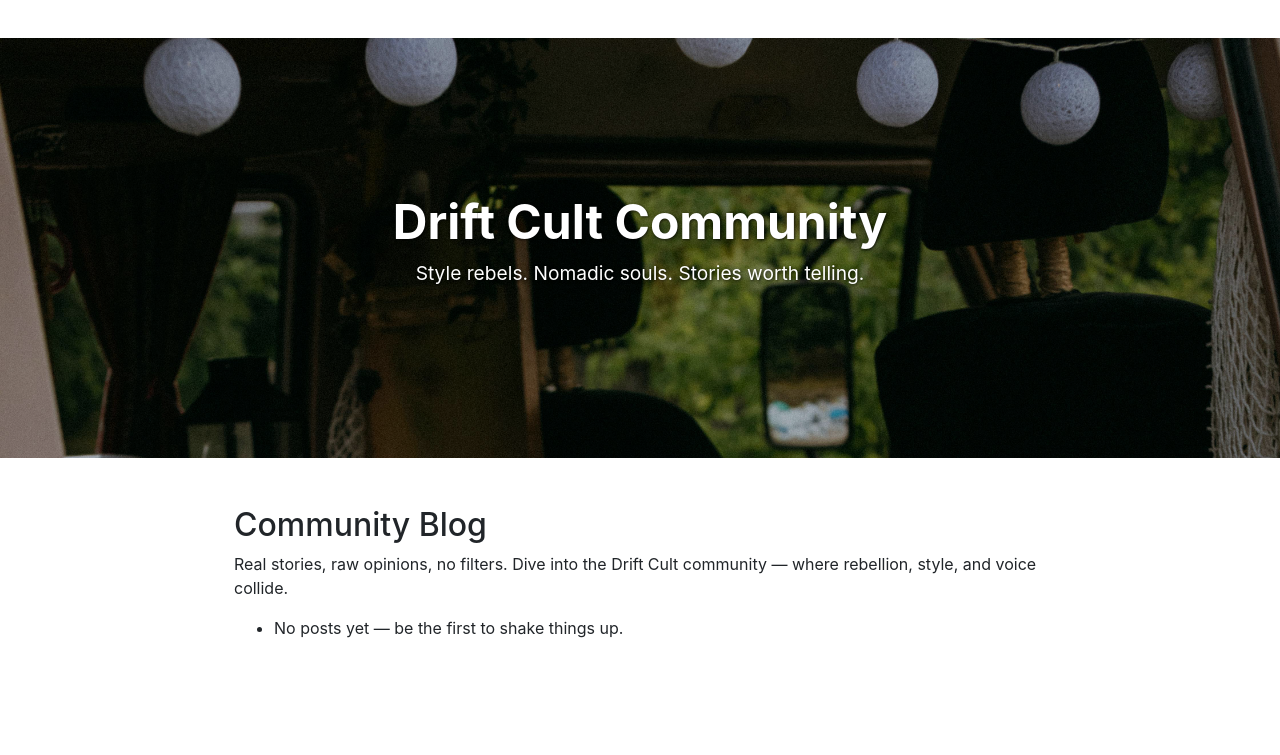
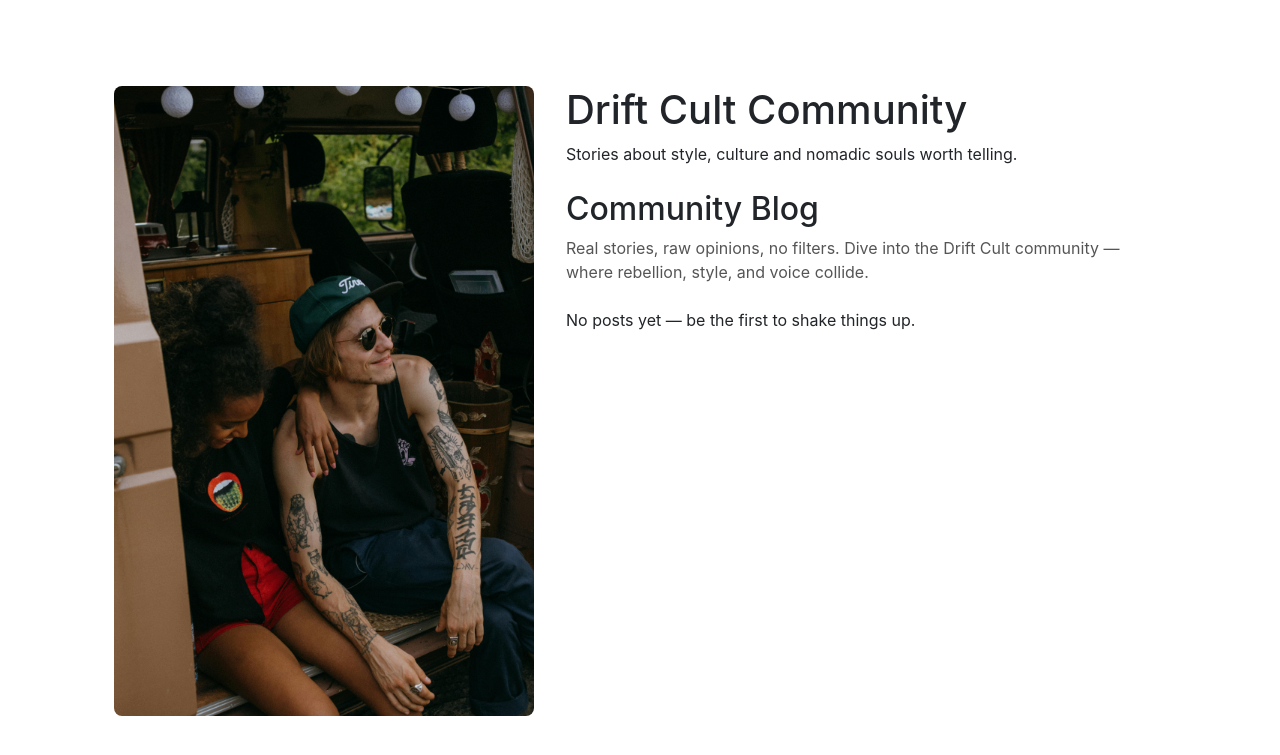
Before and after one commit to Maxcode0101/drift_cult, a Django app: page /community/ in a window 1280 px wide. Shown: the part 58-813 px from the top of the page. Run offline with Django 4.2, Linux system fonts and the light colour scheme; data that the repository does not hold is empty.

Commit message:
Refactor community_list.html to use side-by-side layout with hero image and content

```diff
--- a/community/templates/community/community_list.html
+++ b/community/templates/community/community_list.html
@@ -6,16 +6,15 @@
 {% endblock %}
 
 {% block content %}
-<div class="community-hero">
-  <img src="{% static 'images/blog/hero_community.jpg' %}" alt="Two people sitting in a van smiling and relaxed">
-  <div class="overlay-text">
+<div class="community-hero-split">
+  <div class="hero-image">
+    <img src="{% static 'images/blog/hero_community.jpg' %}" alt="Drift Cult Community">
+  </div>
+  <div class="hero-content">
     <h1>Drift Cult Community</h1>
-    <p>Style rebels. Nomadic souls. Stories worth telling.</p>
-  </div>
-</div>
+    <p>Stories about style, culture and nomadic souls worth telling.</p>
 
-<div class="blog-container">
-  <h2 class="blog-title">Community Blog</h2>
+    <h2 class="blog-title mt-4">Community Blog</h2>
     <p class="blog-intro">
       Real stories, raw opinions, no filters. Dive into the Drift Cult community — where rebellion, style, and voice collide.
     </p>
@@ -30,4 +29,5 @@
       {% endfor %}
     </ul>
   </div>
+</div>
 {% endblock %}
--- a/static/css/community.css
+++ b/static/css/community.css
@@ -48,38 +48,62 @@
     box-shadow: 0 8px 20px rgba(0, 0, 0, 0.12);
   }
 
-  .community-hero {
-    position: relative;
-    width: 100%;
-    max-height: 420px;
-    overflow: hidden;
+  .community-hero-split {
+    display: flex;
+    flex-wrap: wrap;
+    gap: 2rem;
+    justify-content: center;
+    align-items: flex-start;
+    margin-top: 3rem;
+    padding: 0 2rem;
   }
 
-  .community-hero img {
+  .hero-image img {
     width: 100%;
-    height: auto;
+    max-width: 420px;
+    border-radius: 8px;
     object-fit: cover;
-    display: block;
-    filter: brightness(80%);
   }
 
-  .overlay-text {
-    position: absolute;
-    top: 50%;
-    left: 50%;
-    transform: translate(-50%, -50%);
-    color: #fff;
-    text-align: center;
-    text-shadow: 1px 1px 3px rgba(0,0,0,0.7);
+  .hero-content {
+    max-width: 600px;
   }
 
-  .overlay-text h1 {
-    font-size: 3rem;
-    margin: 0;
-    font-weight: 700;
+  .hero-content h1 {
+    font-size: 2.5rem;
+    margin-bottom: 0.5rem;
   }
 
-  .overlay-text p {
-    font-size: 1.2rem;
+  .hero-content .blog-intro {
+    color: #555;
     margin-top: 0.5rem;
+    margin-bottom: 1.5rem;
   }
+
+  .blog-title {
+    margin-top: 1.5rem;
+  }
+
+  .blog-list {
+    list-style: none;
+    padding-left: 0;
+  }
+
+  .blog-list li {
+    margin-bottom: 0.5rem;
+  }
+
+  .blog-list a {
+    color: #007bff;
+    text-decoration: none;
+  }
+
+  .blog-list a:hover {
+    text-decoration: underline;
+  }
+
+  .blog-date {
+    color: #888;
+    margin-left: 0.5rem;
+    font-size: 0.95rem;
+  }
```
Lines whose indentation alone changed are shown as unchanged.
